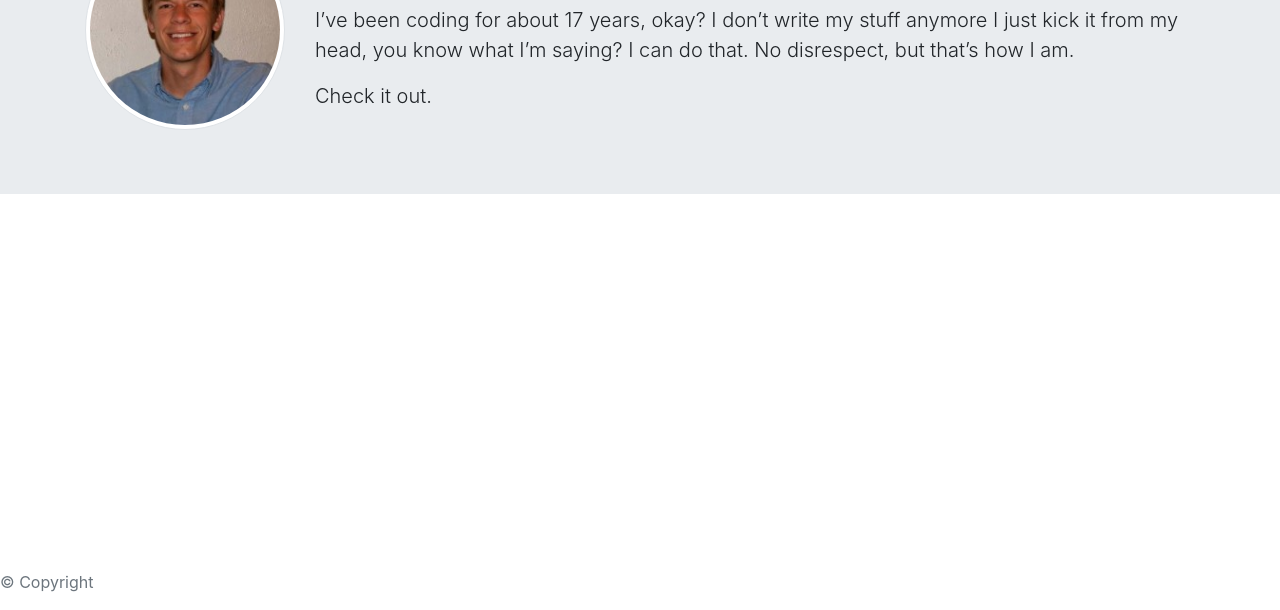
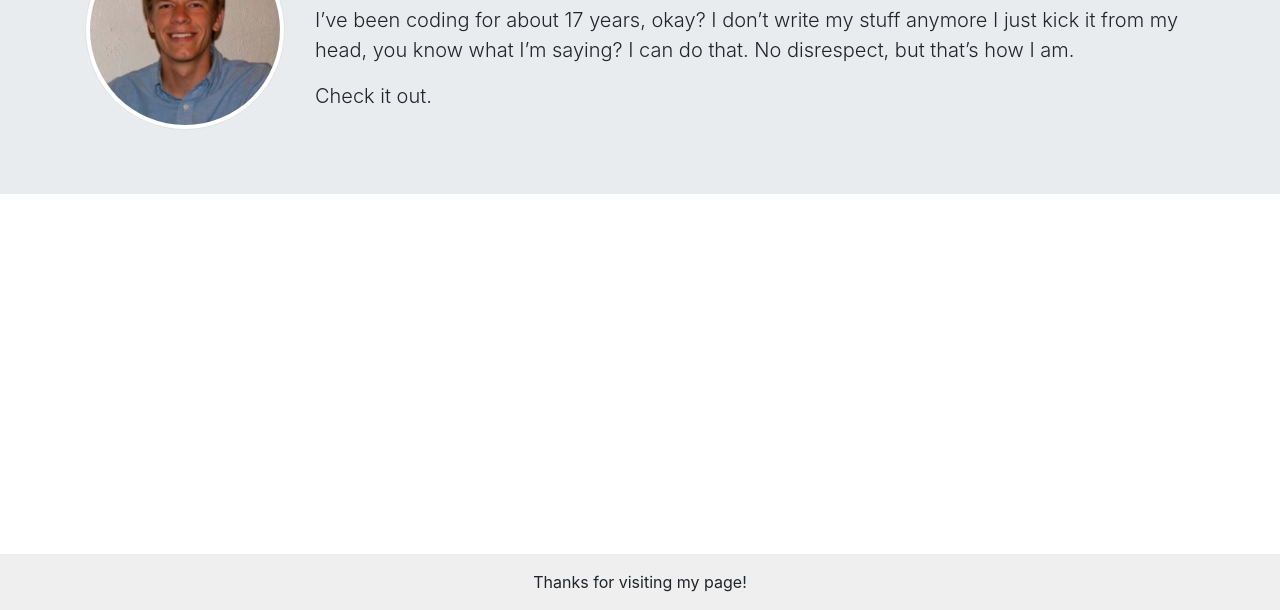
Before and after one commit to lrogers1843/lrogers1843.github.io, a plain HTML site: page index.html in a window 1280 px wide. Shown: the part 190-800 px from the top of the page. Drawn offline with nearby package versions, Linux system fonts and the light colour scheme.

Commit message:
furtherfooter

```diff
--- a/assets/stylesheets/style.css
+++ b/assets/stylesheets/style.css
@@ -10,11 +10,22 @@
     max-height: 12rem;
 }
 
+html {
+    height: 100%;
+}
+
 body {
-    padding-bottom: 2rem;
+    min-height: 100%;
+    padding-bottom: 4rem;
+    position: relative;
 }
 
 .footer {
     position: absolute;
+    right: 0;
     bottom: 0;
+    left: 0;
+    padding: 1rem;
+    background-color: #efefef;
+    text-align: center;
 }
--- a/index.html
+++ b/index.html
@@ -49,10 +49,7 @@
     </div>
 
     <footer class="footer">
-        <div class="two-toned-footer-color"></div>
-        <p class="text-muted text-muted-footer text-center">
-            &copy; Copyright
-        </p>
+        Thanks for visiting my page!
     </footer>
 
     <script src="https://code.jquery.com/jquery-3.4.1.slim.min.js" integrity="sha384-J6qa4849blE2+poT4WnyKhv5vZF5SrPo0iEjwBvKU7imGFAV0wwj1yYfoRSJoZ+n" crossorigin="anonymous"></script>
```
Also changed, not shown: contact.html (+1 -4 lines), portfolio.html (+1 -4 lines).
